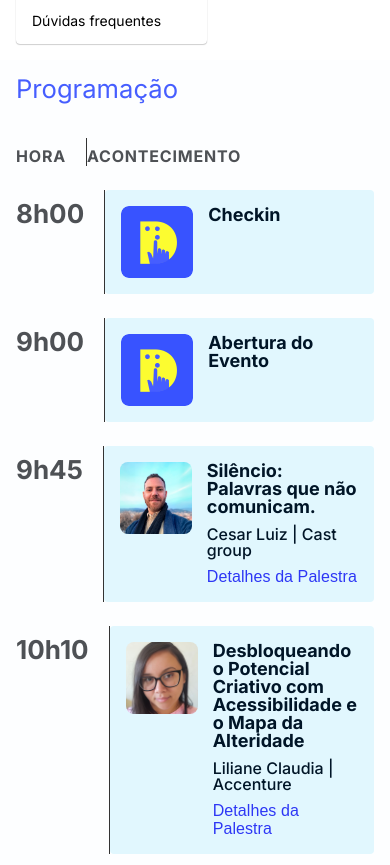
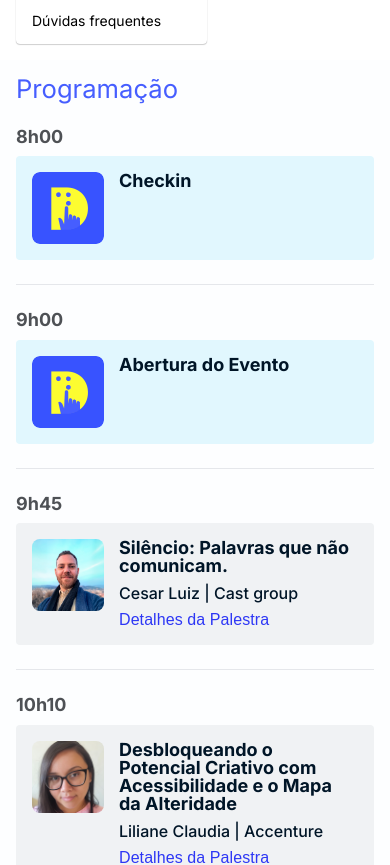
Before and after one commit to acessibilidadebb/a11yday, a React (Vite) app: page / in a window 390 px wide. Shown: the part 1377-2242 px from the top of the page. Built offline with nearby package versions, Linux system fonts and the light colour scheme.

Commit message:
Refactored schedule

```diff
--- a/src/components/schedule/index.tsx
+++ b/src/components/schedule/index.tsx
@@ -6,15 +6,15 @@ interface SpeakersTitleProps {
 }
 
 interface SpeakerTitle {
-  nome: string,
+  nome: string
   empresa?: string
 }
 interface ScheduleItemProps {
-  time: string,
-  image: string,
-  title: string,
-  subtitle?: string,
-  speakers: SpeakerTitle[],
+  time: string
+  image: string
+  title: string
+  subtitle?: string
+  speakers: SpeakerTitle[]
   details: string
 }
 export default function Schedule() {
@@ -30,11 +30,26 @@ export default function Schedule() {
     }
     return <>{speakersTitle && <h4>{speakersTitle}</h4>}</>
   }
-  const ScheduleItem = ({ time, image, title, subtitle, speakers, details }: ScheduleItemProps) => {
+  const ScheduleItem = ({
+    time,
+    image,
+    title,
+    subtitle,
+    speakers,
+    details,
+  }: ScheduleItemProps) => {
     return (
       <article className="schedule-item">
-        <div className="schedule-time">{time}</div>
-        <div className="schedule-card bg-lightblue">
+        <div className="schedule-time">
+          <div className="schedule-time-content">{time}</div>
+        </div>
+        <div
+          className={`schedule-card ${
+            Array.isArray(speakers) && speakers.length
+              ? 'bg-lightgray'
+              : 'bg-lightblue'
+          }`}
+        >
           <img
             src={`/${speakers.length ? 'palestrantes/' : ''}${image}`}
             alt="Icone "
@@ -60,7 +75,7 @@ export default function Schedule() {
           <div className="schedule-event">Acontecimento</div>
         </header>
         {scheduleData.map((item) => (
-          <ScheduleItem {...item} />
+          <ScheduleItem key={item.title} {...item} />
         ))}
       </section>
     </section>
--- a/src/components/schedule/styles.scss
+++ b/src/components/schedule/styles.scss
@@ -1,5 +1,8 @@
 @import '../../variables';
 @import '../../placeholders';
+
+$scheduleItemMarginTop: 24px;
+$scheduleItemMarginLeft: 45px;
 
 .schedule {
   @extend %container;
@@ -47,6 +50,9 @@
   display: flex;
   justify-content: flex-start;
   align-items: flex-end;
+  @media (max-width: 430px) {
+    display: none;
+  }
   .schedule-time, .schedule-event {
     font-size: 16px;
     font-weight: 700;
@@ -56,8 +62,26 @@
   }
 }
 .schedule-item {
-  margin-top: 24px;
   display: flex;
+  @media (max-width: 430px) {
+    flex-direction: column;
+    margin-top: 16px;
+    .schedule-time {
+      font-size: 18px;
+      font-weight: 700;
+      line-height: 22.5px;
+      border: none;
+    }
+    .schedule-card {
+      margin-top: 8px;
+      margin-left: 0;
+      margin-bottom: 24px;
+    }
+    .schedule-time-content {
+      margin-top: 0;
+    }
+    border-bottom: 1px solid $border-gray;
+  }
 }
 .schedule-time {
   vertical-align: top;
@@ -67,10 +91,15 @@
   line-height: 32.5px;
   text-align: left;
   color: $color-gray;
-  border-right: 1px solid #333;
+  width: 115px;
+  border-right: 1px solid $border-gray;
+}
+.schedule-time-content {
+  margin-top: $scheduleItemMarginTop;
 }
 .schedule-event {
   flex-grow: 1;
+  margin-left: $scheduleItemMarginTop;
 }
 .schedule-card {
   flex-grow: 1;
@@ -78,6 +107,8 @@
   justify-content: flex-start;
   padding: 16px;
   border-radius: 4px;
+  margin-top: $scheduleItemMarginTop;
+  margin-left: $scheduleItemMarginTop;
   img {
     width: 72px;
     height: 72px;
```
